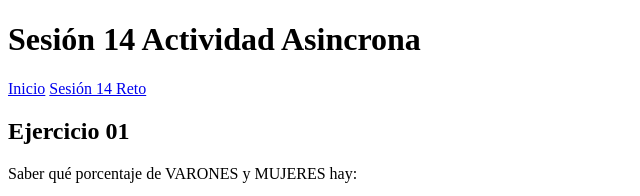
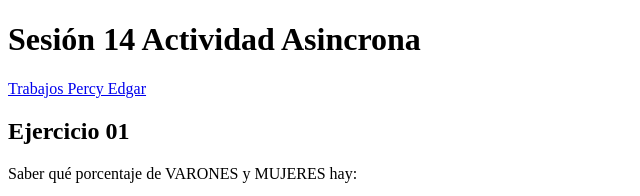
Before and after one commit to PercyEdgar/TrabajosPercy, a plain HTML site: page s14a.html in a window 1280 px wide. Shown: the top 196 px of the page, 0-640 px from the left. Drawn offline with Linux system fonts and the light colour scheme.

Commit message:
Update s14a.html

```diff
--- a/s14a.html
+++ b/s14a.html
@@ -12,8 +12,7 @@
         <h1>Sesión 14 Actividad Asincrona</h1>
     </header>
     <nav>
-        <a href="index.html">Inicio</a>
-        <a href="s14reto.html">Sesión 14 Reto</a>
+        <p><a href="index.html">Trabajos Percy Edgar</a></p>
     </nav>
     <main>
         <!--Ejercicio 01-->
```
